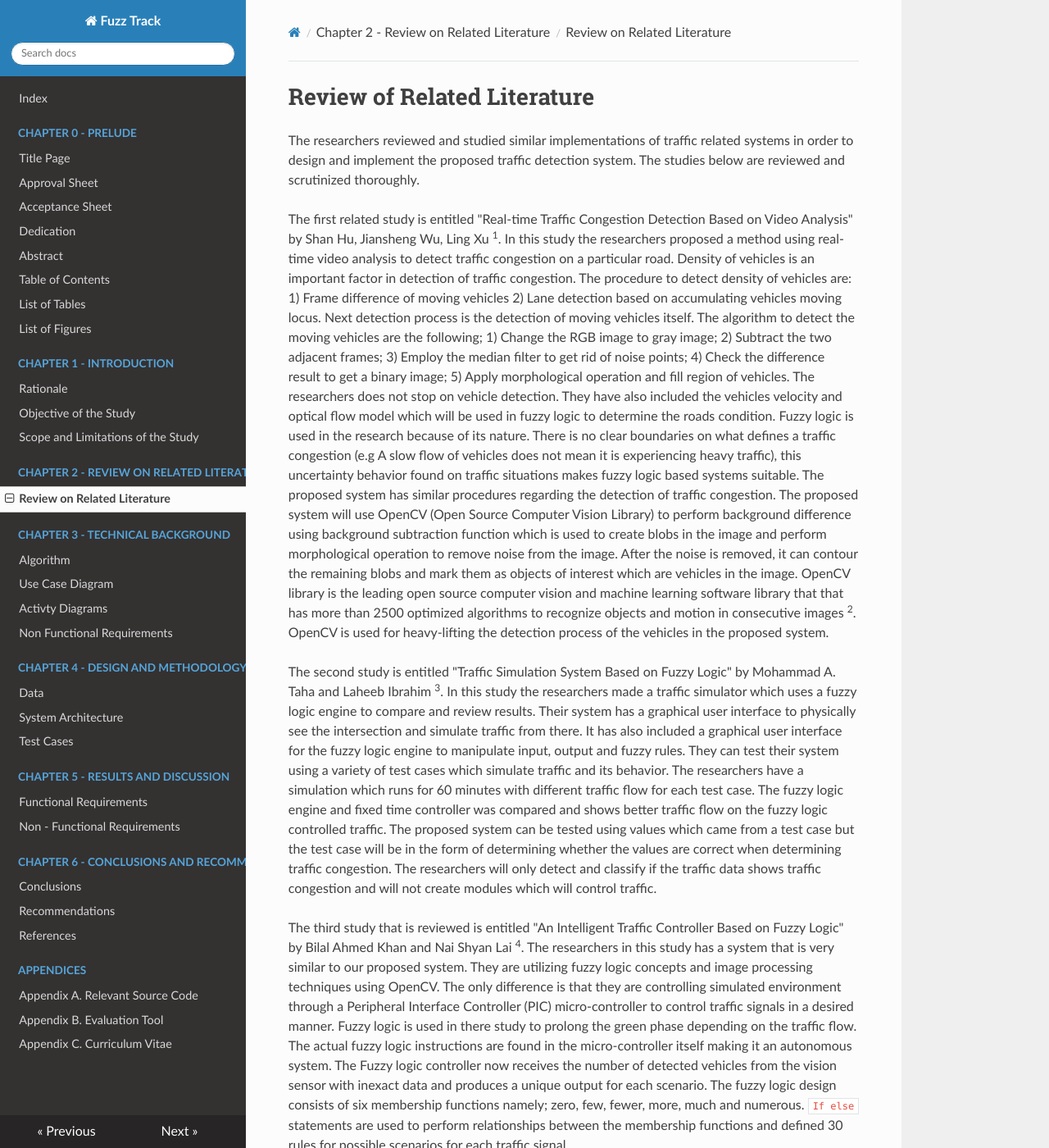
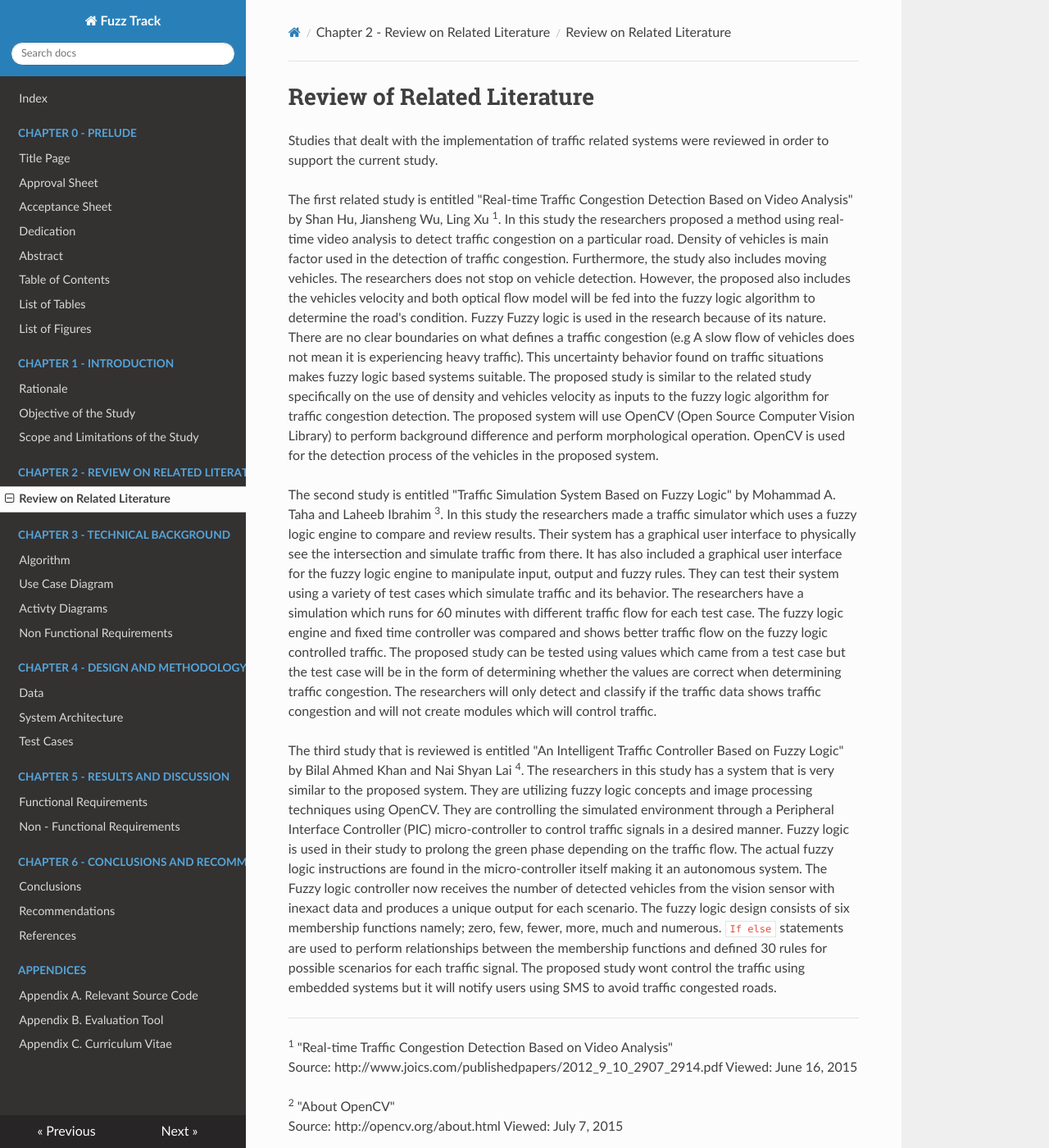
Before and after one commit to mikhailejohnapale/argomada-fuzz-track-doc, an MkDocs documentation site: the page built from docs/chapter2/review-of-related-literature.md, in a window 1280 px wide and 1400 px high. Shown: the whole window at 82% size. Built offline with MkDocs 1.6.1, drawn with Linux system fonts in a browser that asks for light colours; nearby versions of some CDN libraries; old or Windows-style settings are respelled for this version of MkDocs.

Commit message:
review of related literature 1st revision

```diff
--- a/docs/chapter2/review-of-related-literature.md
+++ b/docs/chapter2/review-of-related-literature.md
@@ -1,30 +1,22 @@
 # Review of Related Literature
 
-The researchers reviewed and studied similar implementations of traffic related systems
-in order to design and implement the proposed traffic detection system. The studies below
-are reviewed and scrutinized thoroughly.
+Studies that dealt with the implementation of traffic related systems
+were reviewed in order to support the current study.
 
 The first related study is entitled "Real-time Traffic Congestion Detection Based on Video Analysis"
 by Shan Hu, Jiansheng Wu, Ling Xu <sup>1</sup>. In this study the researchers proposed a method using real-time
-video analysis to detect traffic congestion on a particular road. Density of vehicles is an important
-factor in detection of traffic congestion. The procedure to detect density of vehicles are: 1) Frame
-difference of moving vehicles 2) Lane detection based on accumulating vehicles moving locus. Next detection
-process is the detection of moving vehicles itself. The algorithm to detect the moving vehicles are the
-following; 1) Change the RGB image to gray image; 2) Subtract the two adjacent frames; 3) Employ the
-median filter to get rid of noise points; 4) Check the difference result to get a binary image;
-5) Apply morphological operation and fill region of vehicles. The researchers does not stop on vehicle detection. They have
-also included the vehicles velocity and optical flow model which will be used in fuzzy logic to determine
-the roads condition. Fuzzy logic is used in the research because of its nature. There is no clear boundaries
-on what defines a traffic congestion (e.g A slow flow of vehicles does not mean it is experiencing heavy traffic),
-this uncertainty behavior found on traffic situations makes fuzzy logic based systems suitable.
-The proposed system has similar procedures regarding the detection of traffic congestion.
+video analysis to detect traffic congestion on a particular road. Density of vehicles is main
+factor used in the detection of traffic congestion. Furthermore, the study also includes moving vehicles.
+The researchers does not stop on vehicle detection. However, the proposed also includes the vehicles velocity
+and both optical flow model will be fed into the fuzzy logic algorithm to determine the road's condition. Fuzzy
+Fuzzy logic is used in the research because of its nature. There are no clear boundaries
+on what defines a traffic congestion (e.g A slow flow of vehicles does not mean it is experiencing heavy traffic).
+This uncertainty behavior found on traffic situations makes fuzzy logic based systems suitable.
+The proposed study is similar to the related study specifically on the use of density and vehicles velocity as
+inputs to the fuzzy logic algorithm for traffic congestion detection.
 The proposed system will use OpenCV (Open Source Computer Vision Library)
-to perform background difference using background subtraction function which is used to create blobs in
-the image and perform morphological operation to remove noise from the image. After the noise is removed,
-it can contour the remaining blobs and mark them as objects of interest which are vehicles in the image.
-OpenCV library is the leading open source computer vision and machine learning software library that
-that has more than 2500 optimized algorithms to recognize objects and motion in consecutive images <sup>2</sup>.
-OpenCV is used for heavy-lifting the detection process of the vehicles in the proposed system.
+to perform background difference and perform morphological operation.
+OpenCV is used for the detection process of the vehicles in the proposed system.
 
 The second study is entitled "Traffic Simulation System Based on Fuzzy Logic" by Mohammad A. Taha and Laheeb Ibrahim <sup>3</sup>.
 In this study the researchers made a traffic simulator which uses a fuzzy logic engine to compare and review results.
@@ -32,22 +24,22 @@ Their system has a graphical user interface to physically see the intersection a
 has also included a graphical user interface for the fuzzy logic engine to manipulate input, output and fuzzy rules. They
 can test their system using a variety of test cases which simulate traffic and its behavior. The researchers have a
 simulation which runs for 60 minutes with different traffic flow for each test case. The fuzzy logic engine and fixed
-time controller was compared and shows better traffic flow on the fuzzy logic controlled traffic. The proposed system
+time controller was compared and shows better traffic flow on the fuzzy logic controlled traffic. The proposed study
 can be tested using values which came from a test case but the test case will be in the form of determining whether
 the values are correct when determining traffic congestion. The researchers will only detect and classify if the traffic
 data shows traffic congestion and will not create modules which will control traffic.
 
 The third study that is reviewed is entitled "An Intelligent Traffic Controller Based on Fuzzy Logic" by Bilal Ahmed Khan and
-Nai Shyan Lai <sup>4</sup>. The researchers in this study has a system that is very similar to our proposed system.
-They are utilizing fuzzy logic concepts and image processing techniques using OpenCV. The only difference is that they are
-controlling simulated environment through a Peripheral Interface Controller (PIC) micro-controller to control traffic signals
-in a desired manner. Fuzzy logic is used in there study to prolong the green phase depending on the traffic flow. The actual
+Nai Shyan Lai <sup>4</sup>. The researchers in this study has a system that is very similar to the proposed system.
+They are utilizing fuzzy logic concepts and image processing techniques using OpenCV. They are
+controlling the simulated environment through a Peripheral Interface Controller (PIC) micro-controller to control traffic signals
+in a desired manner. Fuzzy logic is used in their study to prolong the green phase depending on the traffic flow. The actual
 fuzzy logic instructions are found in the micro-controller itself making it an autonomous system. The Fuzzy logic controller
 now receives the number of detected vehicles from the vision sensor with inexact data and produces a unique output for each
 scenario. The fuzzy logic design consists of six membership functions namely; zero, few, fewer, more, much and numerous.
 `If else` statements are used to perform relationships between the membership functions and defined 30 rules for
-possible scenarios for each traffic signal.
-
+possible scenarios for each traffic signal. The proposed study wont control the traffic using embedded systems but it will
+notify users using SMS to avoid traffic congested roads.
 
 ---
 
```
